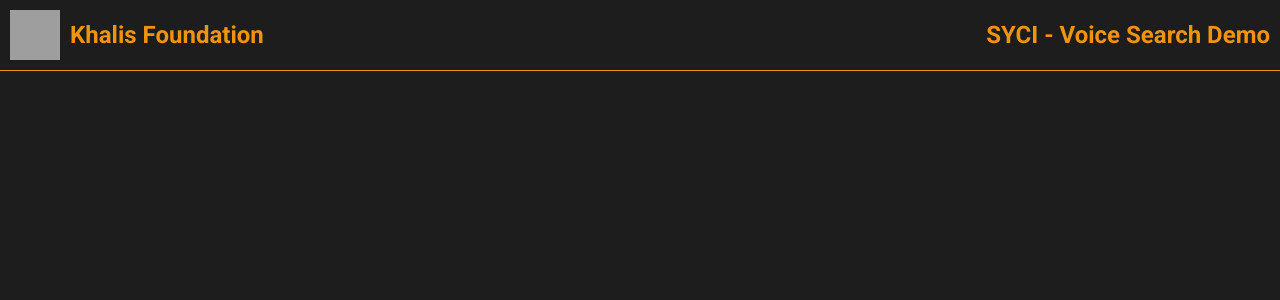
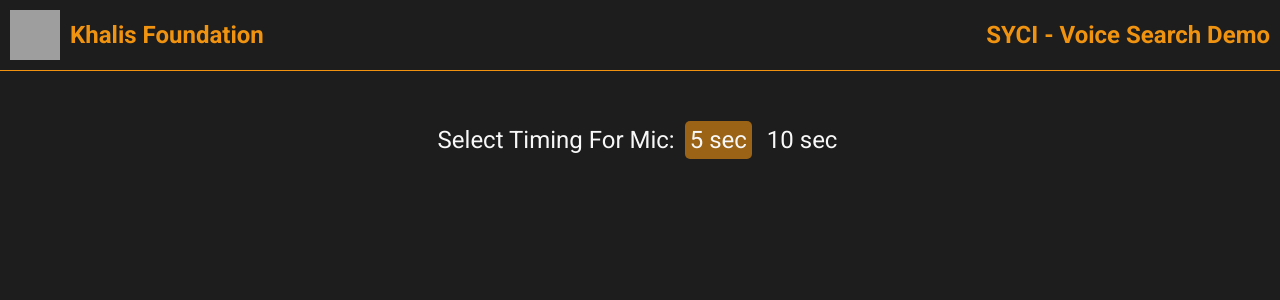
Before and after one commit to dilrajs616/khalis_demo, a React (Vite) app in the folder client/: page / in a window 1280 px wide. Shown: the top 300 px of the page. Built offline with nearby package versions, Linux system fonts and the light colour scheme; grey boxes are pictures that could not be loaded.

Commit message:
qdded time changing featue and wirking more on that

```diff
--- a/client/src/Components/Search.tsx
+++ b/client/src/Components/Search.tsx
@@ -1,10 +1,44 @@
 import Navbar from "./Navbar";
 import "../SCSS/Search.scss";
+import { useState } from "react";
+import toast from "react-hot-toast";
 export default function Search() {
+  const [timingForMic, settimingForMic] = useState(5);
+  function handleTimingChange(time: number) {
+    settimingForMic(time);
+    toast.success(`Mic Time Changed to ${time} seconds`);
+  }
   return (
     <>
       <div className="search-parent-container">
         <Navbar />
+        <div className="content-container">
+          <div className="timing-tab-container">
+            <label htmlFor="" className="timing-label">
+              Select Timing For Mic:
+            </label>
+            <div
+              className={
+                timingForMic === 5
+                  ? "timing-tab timing-tab-active"
+                  : "timing-tab"
+              }
+              onClick={() => handleTimingChange(5)}
+            >
+              5 sec
+            </div>
+            <div
+              className={
+                timingForMic === 10
+                  ? "timing-tab timing-tab-active"
+                  : "timing-tab"
+              }
+              onClick={() => handleTimingChange(10)}
+            >
+              10 sec
+            </div>
+          </div>
+        </div>
       </div>
     </>
   );
--- a/client/src/SCSS/Navbar.scss
+++ b/client/src/SCSS/Navbar.scss
@@ -5,6 +5,8 @@
   display: flex;
   justify-content: space-between;
   align-items: center;
+  width: 100%;
+
   .navbar-left-container {
     display: flex;
     align-items: center;
--- a/client/src/SCSS/Search.scss
+++ b/client/src/SCSS/Search.scss
@@ -2,4 +2,32 @@
 .search-parent-container {
   background: $color-background;
   min-height: 100vh;
+  display: flex;
+  flex-direction: column;
+  align-items: center;
 }
+.content-container {
+  max-width: 800px;
+  width: 100%;
+}
+.timing-tab-container {
+  display: flex;
+  gap: 10px;
+  color: $color-tertiary;
+  font-family: $font-primary;
+  align-items: center;
+  justify-content: center;
+  margin-top: 50px;
+}
+.timing-label {
+  font-size: 1.5rem;
+}
+.timing-tab {
+  padding: 5px;
+  border-radius: 5px;
+  font-size: 1.5rem;
+  cursor: pointer;
+}
+.timing-tab-active {
+  background-color: $color-accent;
+}
--- a/client/src/SCSS/_Variable.scss
+++ b/client/src/SCSS/_Variable.scss
@@ -2,10 +2,11 @@
 * {
   margin: 0;
   padding: 0;
-  margin: 0;
+  box-sizing: border-box;
 }
 $color-primary: #fd9a10f1;
 $color-background: #1d1d1d;
 $color-secondary: #3a3a3a;
 $color-tertiary: #f8f8f8;
 $font-primary: "Roboto", sans-serif;
+$color-accent: #fd9a108e;
```
Also changed, not shown: 1 other file (tests, documents, lock files or other folders).
